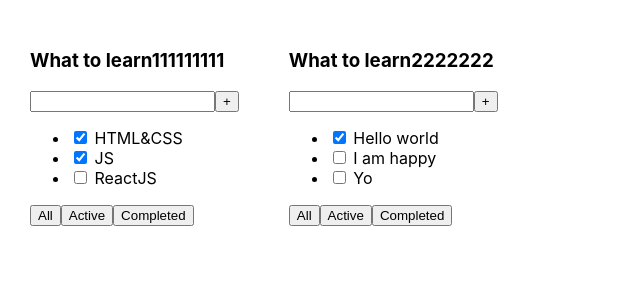
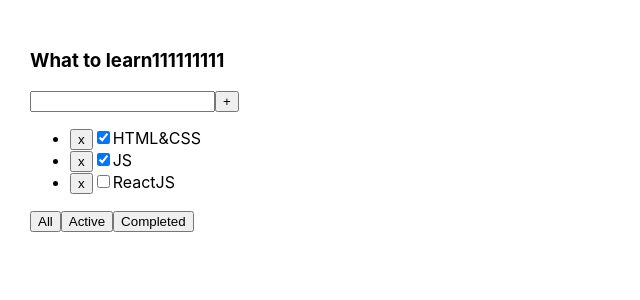
Before and after one commit to Chernik1991/todolist-ts_27.03.2022, a React (Create React App) app: page / in a window 1280 px wide. Shown: the top 300 px of the page, without its empty margins (0-640 px from the left). Built offline with nearby package versions, Linux system fonts and the light colour scheme.

Commit message:
start Todolist 2 lesson 4 hors

```diff
--- a/src/App.tsx
+++ b/src/App.tsx
@@ -1,26 +1,42 @@
-import React from 'react';
+import React, {useState} from 'react';
 import './App.css';
 import {Todolist} from './Todolist';
 
-const App=()=>{
-    const tasks1=[
-        {id:1, title: "HTML&CSS", isDone:true},
-        {id:2, title: "JS", isDone:true},
-        {id:3, title: "ReactJS", isDone:false}
-    ]
-    const tasks2=[
-        {id:1, title: "Hello world", isDone:true},
-        {id:2, title: "I am happy", isDone:false},
-        {id:3, title: "Yo", isDone:false}
-    ]
+const App = () => {
 
 
-
+    // const tasks1 = [
+    //     {id: 1, title: 'HTML&CSS', isDone: true},
+    //     {id: 2, title: 'JS', isDone: true},
+    //     {id: 3, title: 'ReactJS', isDone: false}
+    // ]
+    const [tasks, setTasks] = useState([
+        {id: 1, title: 'HTML&CSS', isDone: true},
+        {id: 2, title: 'JS', isDone: true},
+        {id: 3, title: 'ReactJS', isDone: false}
+    ])
+    const removeTask = (newId: number) => {
+        setTasks(tasks.filter(t => t.id !== newId))
+    }
+    const[valueButton,setValueButton]=useState('all')
+    const tasksFilter = (filterValue:string) => {
+        setValueButton(filterValue)
+    }
+    let prokladka=tasks
+    if (valueButton==='active'){
+        prokladka=tasks.filter(t=>t.isDone===false)
+    }
+    if (valueButton==='complited') {
+        prokladka=tasks.filter(t => t.isDone === true)
+    }
 
     return (
         <div className="App">
-            <Todolist title={'What to learn111111111'} task={tasks1}/>
-            <Todolist title={'What to learn2222222'} task={tasks2}/>
+            <Todolist title={'What to learn111111111'}
+                      tasks={prokladka}
+                      removeTask={removeTask}
+                      tasksFilter={tasksFilter}
+            />
         </div>
     );
 }
--- a/src/Todolist.tsx
+++ b/src/Todolist.tsx
@@ -1,17 +1,20 @@
 import React from 'react';
-type TasksPropsType={
-    id:number,
+
+type TasksType = {
+    id: number,
     title: string,
-    isDone:boolean
+    isDone: boolean
 }
 
-type TodolistPropsType={
-    title:string
-    task:Array<TasksPropsType>
+type TodolistPropsType = {
+    title: string
+    tasks: Array<TasksType>
+    removeTask:(id:number)=>void
+    tasksFilter:(filterValue:string)=>void
 }
 
-export const Todolist=(props:TodolistPropsType)=>{
-    return(
+export const Todolist = (props: TodolistPropsType) => {
+    return (
         <div>
             <h3>{props.title}</h3>
             <div>
@@ -19,17 +22,19 @@
                 <button>+</button>
             </div>
             <ul>
-                {props.task.map((t)=>{
-                    debugger
-                    return(
-                        <li><input type="checkbox" checked={t.isDone}/> <span>{t.title}</span></li>
+                {props.tasks.map((t) => {
+                    return (
+                        <li key={t.id}>
+                            <button onClick={()=>{props.removeTask(t.id)}}>x</button>
+                            <input type="checkbox" checked={t.isDone}/><span>{t.title}</span>
+                        </li>
                     )
                 })}
             </ul>
             <div>
-                <button>All</button>
-                <button>Active</button>
-                <button>Completed</button>
+                <button onClick={()=>props.tasksFilter('all')}>All</button>
+                <button onClick={()=>props.tasksFilter('active')}>Active</button>
+                <button onClick={()=>props.tasksFilter('complited')}>Completed</button>
             </div>
         </div>
     )
```
